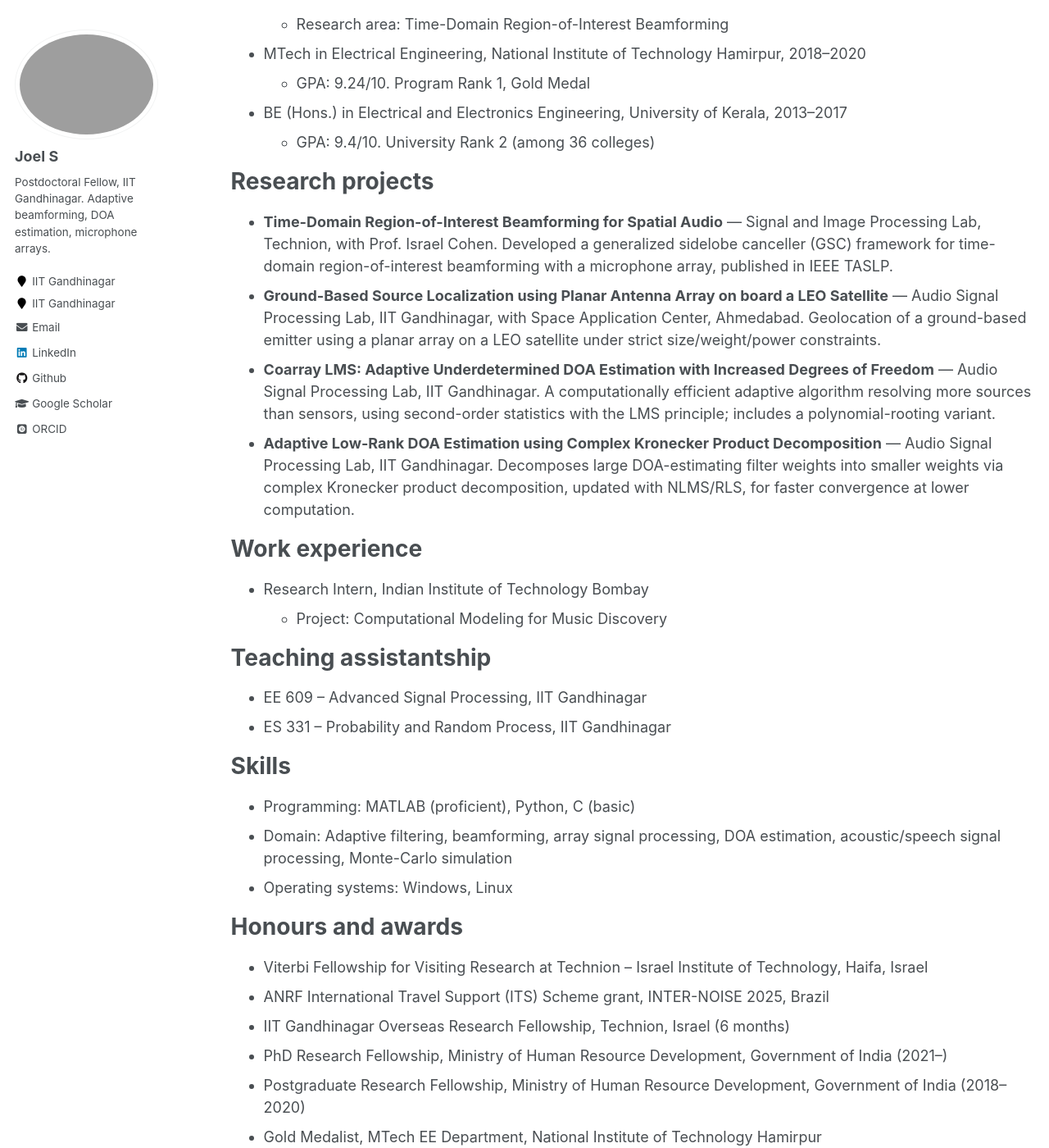
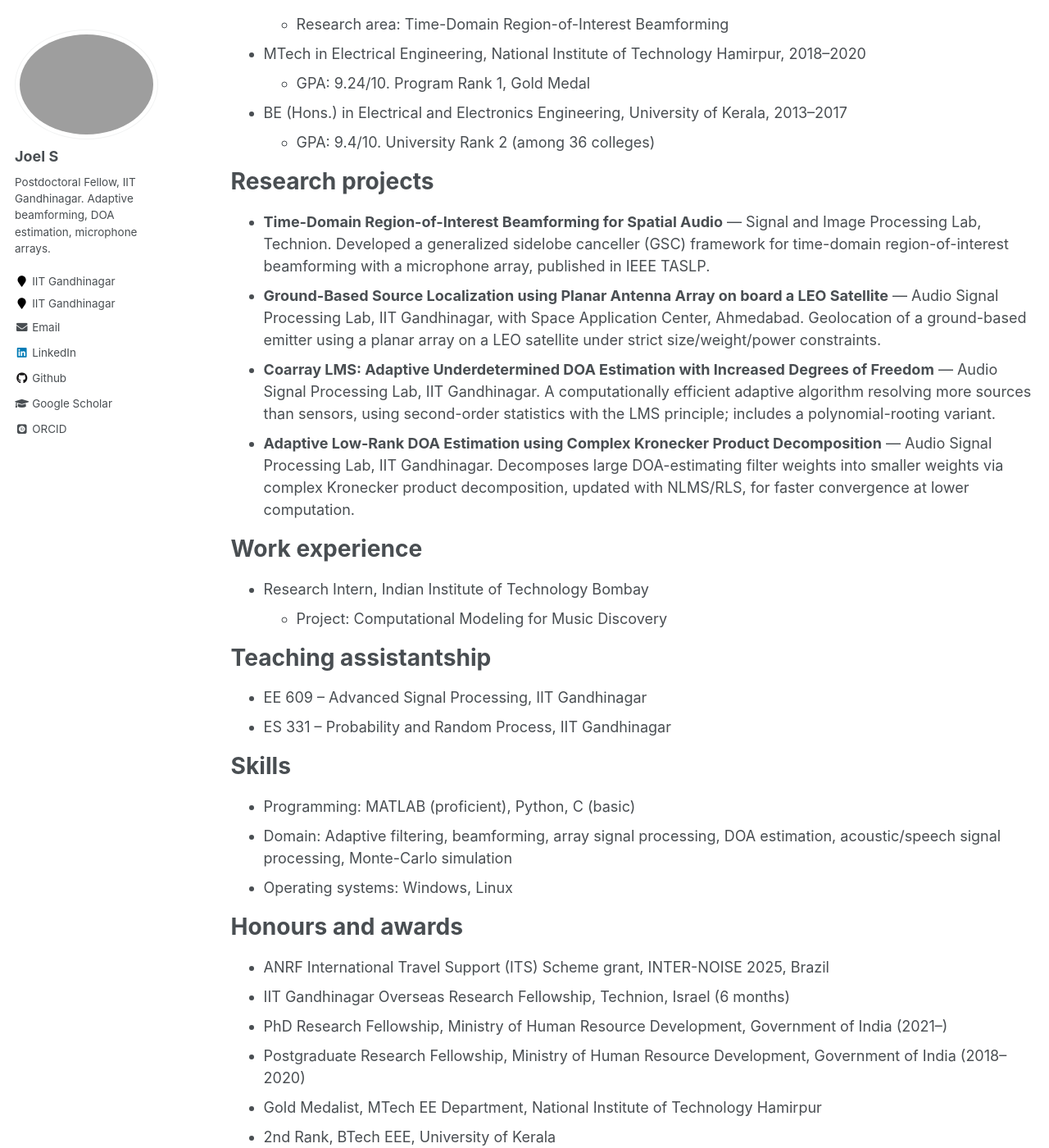
Before and after one commit to Joels1994/Joels1994.github.io, a Jekyll site: the page built from _pages/cv.md, in a window 1280 px wide and 1400 px high, scrolled down 367 px. Shown: the whole window at 82% size. Built offline with Jekyll 4.4.1, drawn with Linux system fonts in a browser that asks for light colours; some web fonts are replaced.

Commit message:
Remove Viterbi Fellowship and Israel Cohen name from narrative text

```diff
--- a/_pages/cv.md
+++ b/_pages/cv.md
@@ -23,7 +23,7 @@ Education
 
 Research projects
 ======
-* **Time-Domain Region-of-Interest Beamforming for Spatial Audio** — Signal and Image Processing Lab, Technion, with Prof. Israel Cohen. Developed a generalized sidelobe canceller (GSC) framework for time-domain region-of-interest beamforming with a microphone array, published in IEEE TASLP.
+* **Time-Domain Region-of-Interest Beamforming for Spatial Audio** — Signal and Image Processing Lab, Technion. Developed a generalized sidelobe canceller (GSC) framework for time-domain region-of-interest beamforming with a microphone array, published in IEEE TASLP.
 * **Ground-Based Source Localization using Planar Antenna Array on board a LEO Satellite** — Audio Signal Processing Lab, IIT Gandhinagar, with Space Application Center, Ahmedabad. Geolocation of a ground-based emitter using a planar array on a LEO satellite under strict size/weight/power constraints.
 * **Coarray LMS: Adaptive Underdetermined DOA Estimation with Increased Degrees of Freedom** — Audio Signal Processing Lab, IIT Gandhinagar. A computationally efficient adaptive algorithm resolving more sources than sensors, using second-order statistics with the LMS principle; includes a polynomial-rooting variant.
 * **Adaptive Low-Rank DOA Estimation using Complex Kronecker Product Decomposition** — Audio Signal Processing Lab, IIT Gandhinagar. Decomposes large DOA-estimating filter weights into smaller weights via complex Kronecker product decomposition, updated with NLMS/RLS, for faster convergence at lower computation.
@@ -46,7 +46,6 @@ Skills
 
 Honours and awards
 ======
-* Viterbi Fellowship for Visiting Research at Technion – Israel Institute of Technology, Haifa, Israel
 * ANRF International Travel Support (ITS) Scheme grant, INTER-NOISE 2025, Brazil
 * IIT Gandhinagar Overseas Research Fellowship, Technion, Israel (6 months)
 * PhD Research Fellowship, Ministry of Human Resource Development, Government of India (2021–)
```
Also changed, not shown: _pages/about.md (+1 -1 lines), _publications/2026-06-01-gsc-roi-beamforming.md (+1 -1 lines).
